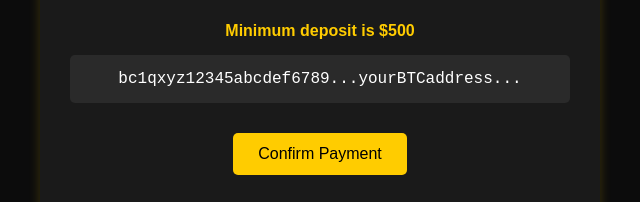
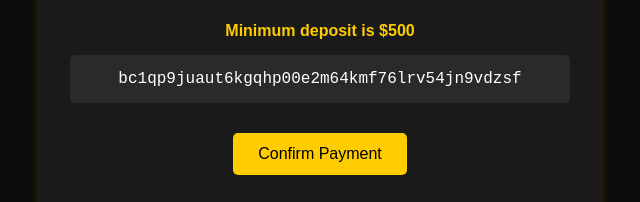
Before and after one commit to Real-Estate0/Bet, a plain HTML site: page deposit.html in a window 1280 px wide. Shown: the part 317-519 px from the top of the page, 320-960 px from the left. Drawn offline with Linux system fonts and the light colour scheme.

Commit message:
Update deposit.html

```diff
--- a/deposit.html
+++ b/deposit.html
@@ -108,7 +108,7 @@
 
     <div class="min-deposit">Minimum deposit is $500</div>
 
-    <div class="btc-address" id="btcAddress">bc1qxyz12345abcdef6789...yourBTCaddress...</div>
+    <div class="btc-address" id="btcAddress">bc1qp9juaut6kgqhp00e2m64kmf76lrv54jn9vdzsf</div>
 
     <a href="loading.html" class="btn">Confirm Payment</a>
 
```
